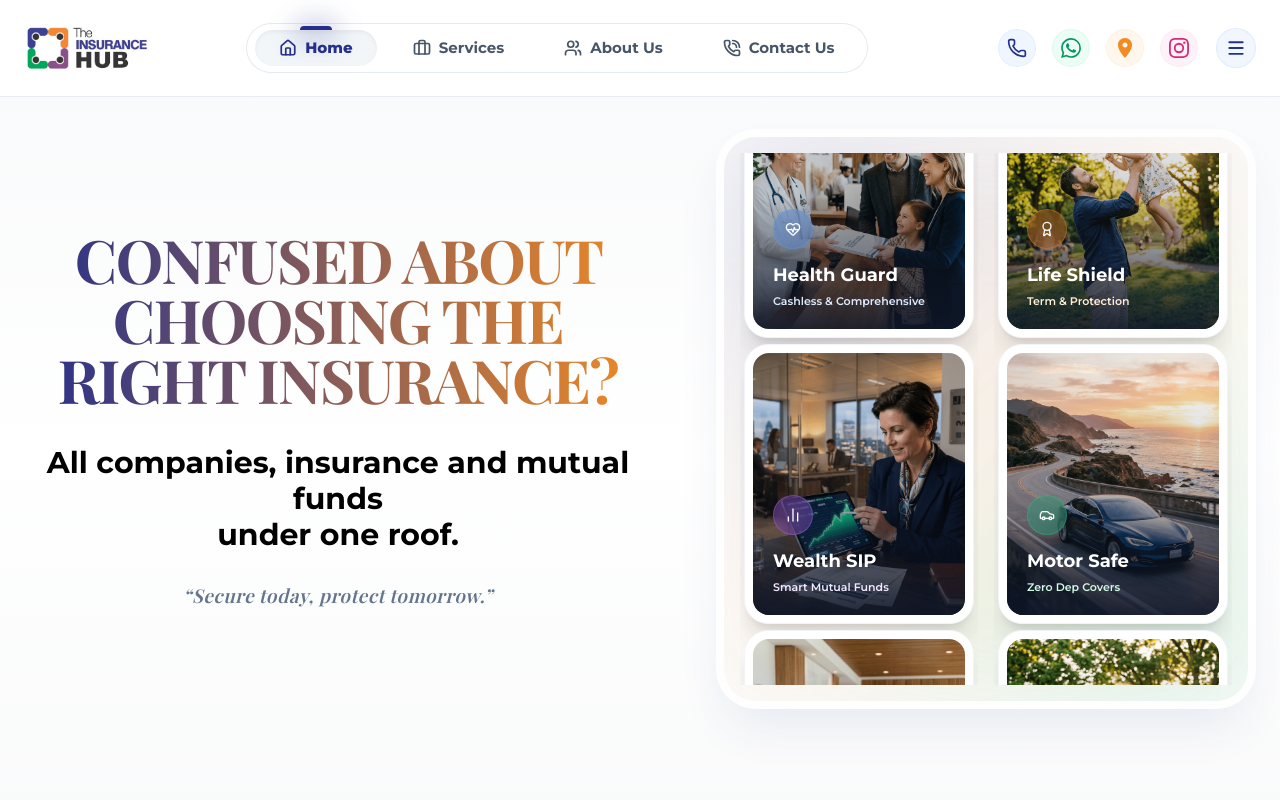
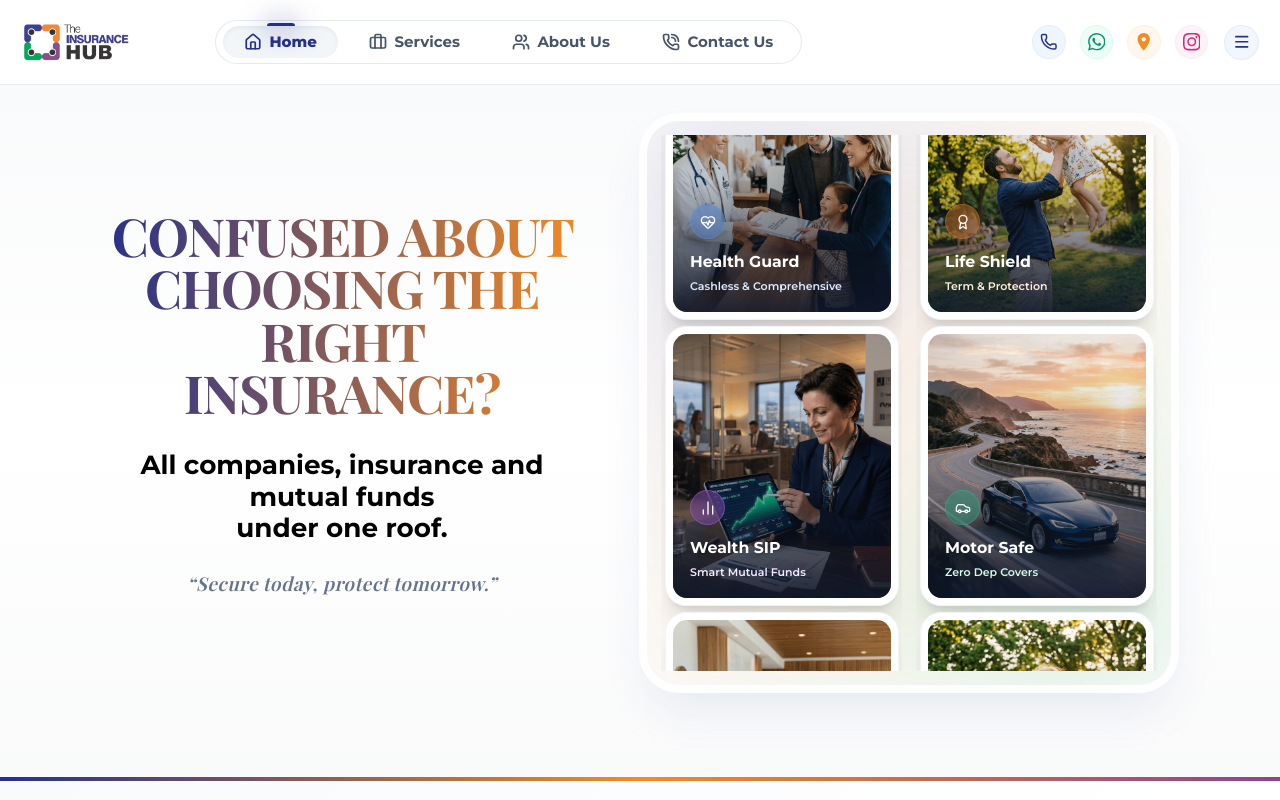
Before and after one commit to Shruti11506/Theinsurancehub, a React (Vite) app: page / in a window 1280 px wide. Shown: the top 800 px of the page. Built offline with nearby package versions, Linux system fonts and the light colour scheme; a web font is replaced by a local one.

Commit message:
style: reduce base font-size to 87.5% for smaller overall text across the site

```diff
--- a/src/index.css
+++ b/src/index.css
@@ -16,6 +16,7 @@
     font-family: 'Roboto', sans-serif;
     background-color: #f8fafc; /* Slate-50 - premium light bg */
     color: #1e293b; /* Slate-800 - professional dark text */
+    font-size: 87.5%; /* ~14px base — scales all rem units down uniformly */
   }
 
   h1, h2, h3, h4, h5, h6, .font-sans {
```
